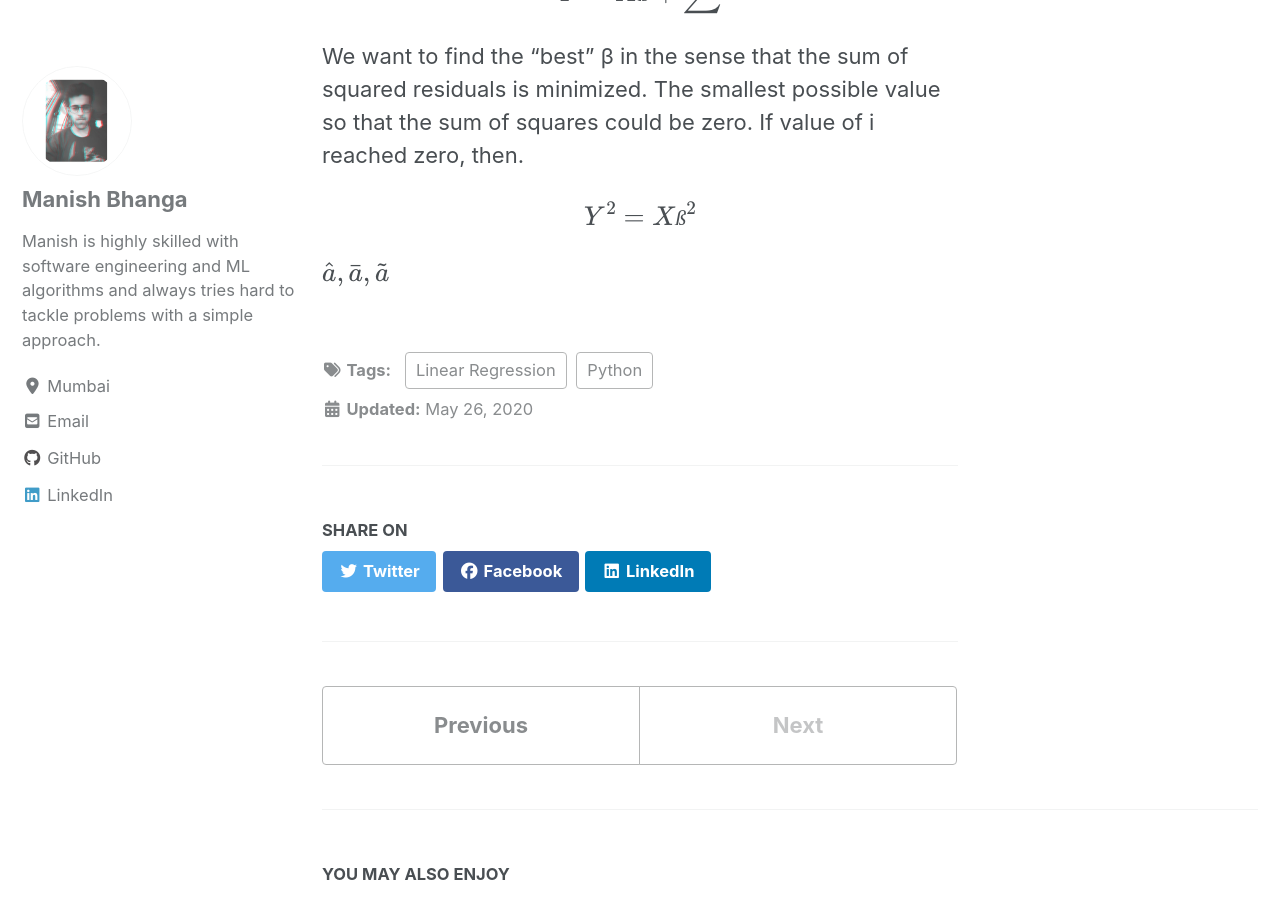
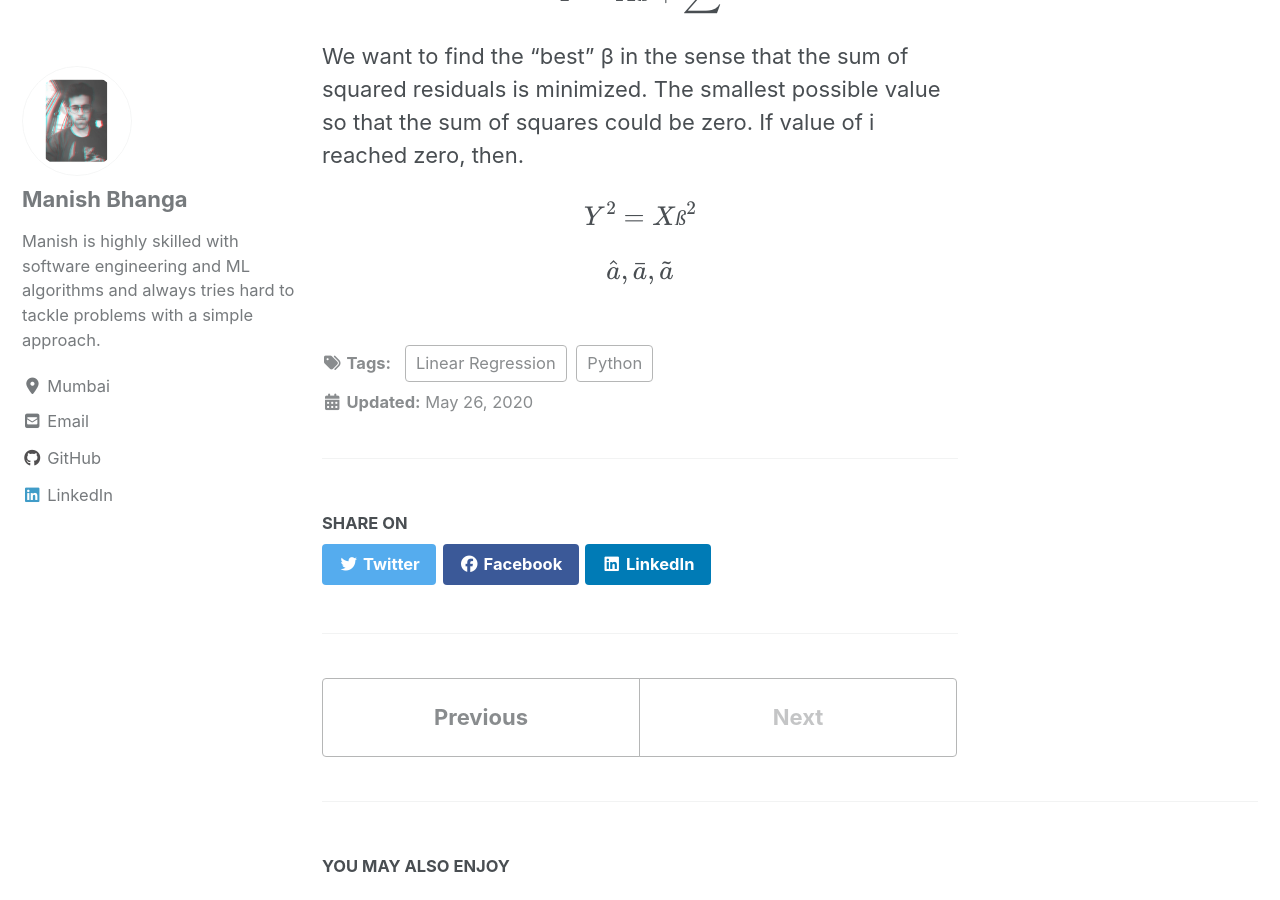
Before and after one commit to bhanga-manish/bhanga.github.io, a Jekyll site: the page built from _posts/2020-05-26-Calculating Multiple Linear Regression Parameters.md, in a window 1280 px wide and 900 px high, scrolled down 1177 px. Built offline with Jekyll 4.4.1, drawn with Linux system fonts in a browser that asks for light colours; cached includes are drawn as plain includes; nearby versions of some CDN libraries; formulas are drawn with MathJax 3.

Commit message:
Adding extra equation

```diff
--- a/_posts/2020-05-26-Calculating Multiple Linear Regression Parameters.md
+++ b/_posts/2020-05-26-Calculating Multiple Linear Regression Parameters.md
@@ -23,4 +23,4 @@ We want to find the “best” β in the sense that the sum of squared residuals
 
 $$ Y^2 = Xß^2 $$
 
-$ \hat{a}, \bar{a}, \tilde{a} $
+$$ \hat{a}, \bar{a}, \tilde{a} $$
```
